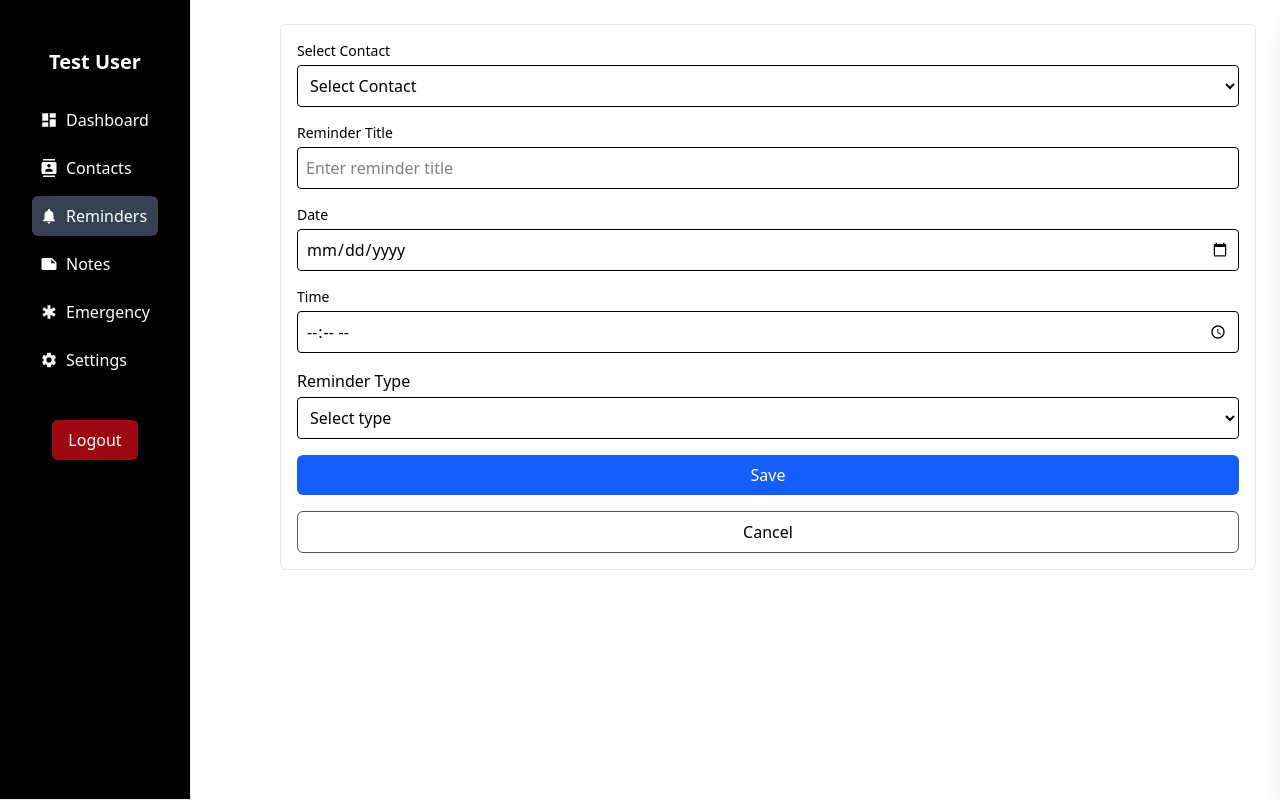
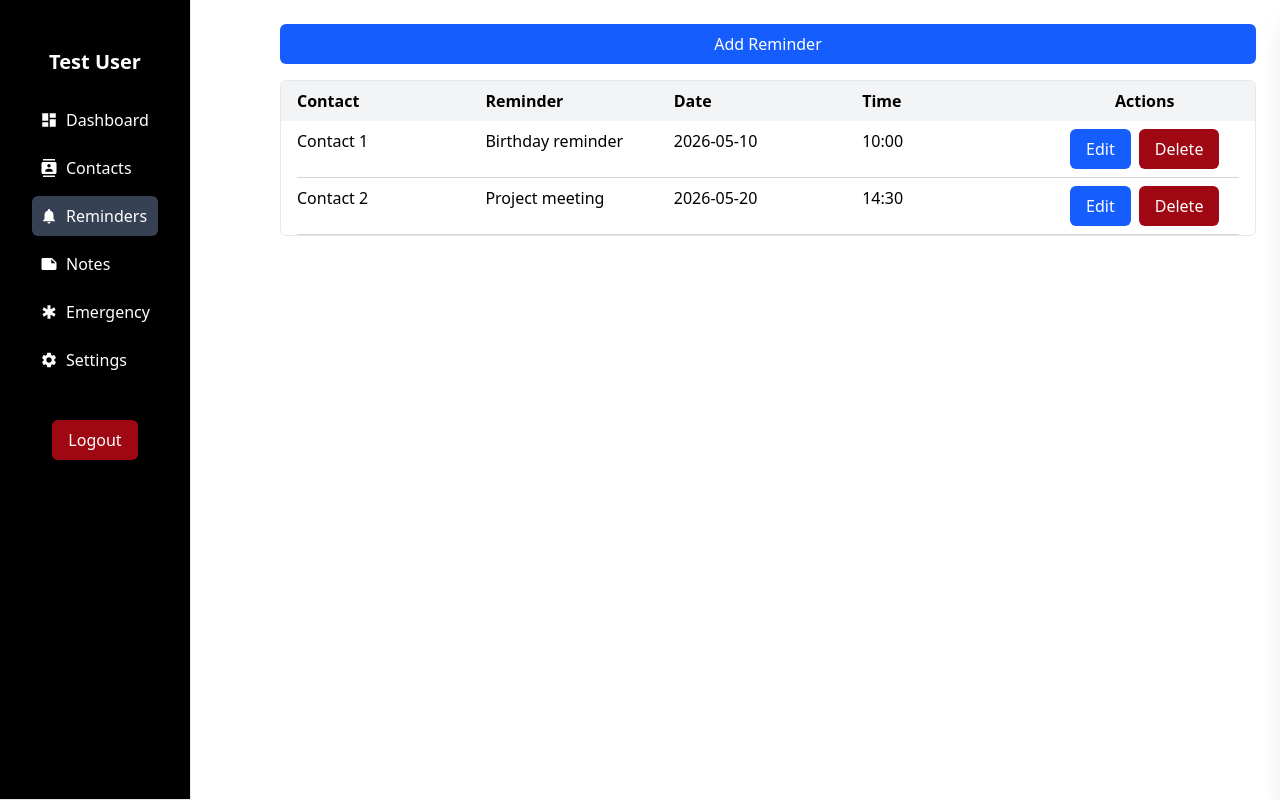
Before and after one commit to sushant2051/FypTesting, a React (Vite) app: page /reminder in a window 1280 px wide. Built offline with nearby package versions, Linux system fonts and the light colour scheme.

Commit message:
update a reminder

```diff
--- a/src/features/reminder/Reminder.tsx
+++ b/src/features/reminder/Reminder.tsx
@@ -15,7 +15,33 @@ const mockContacts = [
 
 const reminderTypes = ["Birthday", "Meeting", "Anniversary", "Other"];
 
+type ReminderRow = ReminderType & { id: number };
+
 const Reminder = () => {
+  const [showForm, setShowForm] = useState(false);
+  const [editingReminder, setEditingReminder] = useState<ReminderRow | null>(
+    null,
+  );
+
+  const [reminders, setReminders] = useState<ReminderRow[]>([
+    {
+      id: 1,
+      contactId: 1,
+      title: "Birthday reminder",
+      date: "2026-05-10",
+      time: "10:00",
+      type: "Birthday",
+    },
+    {
+      id: 2,
+      contactId: 2,
+      title: "Project meeting",
+      date: "2026-05-20",
+      time: "14:30",
+      type: "Meeting",
+    },
+  ]);
+
   const [formData, setFormData] = useState<ReminderType>({
     contactId: 0,
     title: "",
@@ -37,17 +63,38 @@ const Reminder = () => {
     setErrors((prev) => ({ ...prev, [name]: [] }));
   };
 
+  const handleAdd = () => {
+    setFormData({ contactId: 0, title: "", date: "", time: "", type: "" });
+    setEditingReminder(null);
+    setShowForm(true);
+  };
+
+  const handleEdit = (reminder: ReminderRow) => {
+    const { ...rest } = reminder;
+    setFormData(rest);
+    setEditingReminder(reminder);
+    setShowForm(true);
+  };
+
   const handleSubmit = (e: React.FormEvent) => {
     e.preventDefault();
 
     try {
       const data = ReminderSchema.parse(formData);
       setErrors({});
-      console.log("Reminder Data:", data);
-      alert(
-        `Reminder for ${mockContacts.find((c) => c.id === data.contactId)?.name} added!`,
+
+      if (editingReminder) {
+        setReminders((prev) =>
+          prev.map((r) =>
+            r.id === editingReminder.id ? { ...r, ...data } : r,
+          ),
         );
-      setFormData({ contactId: 0, title: "", date: "", time: "", type: "" });
+      } else {
+        setReminders((prev) => [...prev, { id: prev.length + 1, ...data }]);
+      }
+
+      setShowForm(false);
+      setEditingReminder(null);
     } catch (err) {
       if (err instanceof z.ZodError) {
         const fieldErrors: Record<string, string[]> = {};
@@ -61,78 +108,108 @@ const Reminder = () => {
     }
   };
 
-  const handleReset = () => {
-    setFormData({
-      contactId: 0,
-      title: "",
-      date: "",
-      time: "",
-      type: "",
-    });
-    setErrors({});
+  const handleDelete = (id: number) => {
+    setReminders((prev) => prev.filter((r) => r.id !== id));
   };
 
+  const getContactName = (id: number) =>
+    mockContacts.find((c) => c.id === id)?.name || "-";
+
   return (
-    <div className="p-6 w-full">
+    <div className="p-6 w-full flex flex-col gap-4">
+      {!showForm ? (
+        <>
+          <Button label="Add Reminder" onClick={handleAdd} />
+
+          <div className="border border-gray-200 rounded-md overflow-hidden">
+            <div className="flex px-4 py-2 bg-gray-100 font-bold">
+              <span className="w-1/5">Contact</span>
+              <span className="w-1/5">Reminder</span>
+              <span className="w-1/5">Date</span>
+              <span className="w-1/5">Time</span>
+              <span className="w-1/5 text-center">Actions</span>
+            </div>
+
+            {reminders.map((reminder) => (
+              <div key={reminder.id}>
+                <div className="flex px-4 py-2">
+                  <span className="w-1/5">
+                    {getContactName(reminder.contactId)}
+                  </span>
+                  <span className="w-1/5">{reminder.title}</span>
+                  <span className="w-1/5">{reminder.date}</span>
+                  <span className="w-1/5">{reminder.time}</span>
+                  <span className="w-1/5 text-center flex items-center gap-2 justify-center">
+                    <Button label="Edit" onClick={() => handleEdit(reminder)} />
+                    <Button
+                      variant="secondary"
+                      label="Delete"
+                      onClick={() => handleDelete(reminder.id)}
+                    />
+                  </span>
+                </div>
+                <hr className="mx-4 border-gray-300" />
+              </div>
+            ))}
+          </div>
+        </>
+      ) : (
         <form
           className="flex flex-col gap-4 border border-gray-200 rounded-md p-4"
           onSubmit={handleSubmit}
         >
-        <div className="flex flex-col gap-1">
-          <label className="text-sm">Select Contact</label>
+          <h2 className="font-bold text-lg">
+            {editingReminder ? "Edit Reminder" : "Add Reminder"}
+          </h2>
+
           <select
             name="contactId"
             value={formData.contactId}
             onChange={handleChange}
-            className="border p-2 rounded w-full"
+            className="border p-2 rounded"
           >
             <option value={0}>Select Contact</option>
-            {mockContacts.map((contact) => (
-              <option key={contact.id} value={contact.id}>
-                {contact.name}
+            {mockContacts.map((c) => (
+              <option key={c.id} value={c.id}>
+                {c.name}
               </option>
             ))}
           </select>
           {errors.contactId && (
-            <p className="text-red-500 text-sm">{errors.contactId[0]}</p>
+            <p className="text-red-500">{errors.contactId[0]}</p>
           )}
-        </div>
 
           <InputField
             label="Reminder Title"
-          type="text"
             name="title"
-          placeholder="Enter reminder title"
             value={formData.title}
             onChange={handleChange}
-          className="border p-2 rounded w-full"
-          errors={errors.name}
+            errors={errors.title}
           />
+
           <InputField
             label="Date"
             type="date"
             name="date"
             value={formData.date}
             onChange={handleChange}
-          className="border p-2 rounded w-full"
-          errors={errors.name}
+            errors={errors.date}
           />
+
           <InputField
             label="Time"
             type="time"
             name="time"
             value={formData.time}
             onChange={handleChange}
-          className="border p-2 rounded w-full"
             errors={errors.time}
           />
-        <div className="flex flex-col gap-1">
-          <label className="test-sm">Reminder Type</label>
+
           <select
             name="type"
             value={formData.type}
             onChange={handleChange}
-            className="border p-2 rounded w-full"
+            className="border p-2 rounded"
           >
             <option value="">Select type</option>
             {reminderTypes.map((type) => (
@@ -141,18 +218,19 @@ const Reminder = () => {
               </option>
             ))}
           </select>
-          {errors.type && (
-            <p className="text-red-500 text-sm">{errors.type[0]}</p>
-          )}
-        </div>
+          {errors.type && <p className="text-red-500">{errors.type[0]}</p>}
+
+          <div className="flex gap-2">
             <Button type="submit" label="Save" />
             <Button
-          type="reset"
-          onClick={handleReset}
+              type="button"
               label="Cancel"
               variant="outline"
+              onClick={() => setShowForm(false)}
             />
+          </div>
         </form>
+      )}
     </div>
   );
 };
```
Lines whose indentation alone changed are shown as unchanged.
